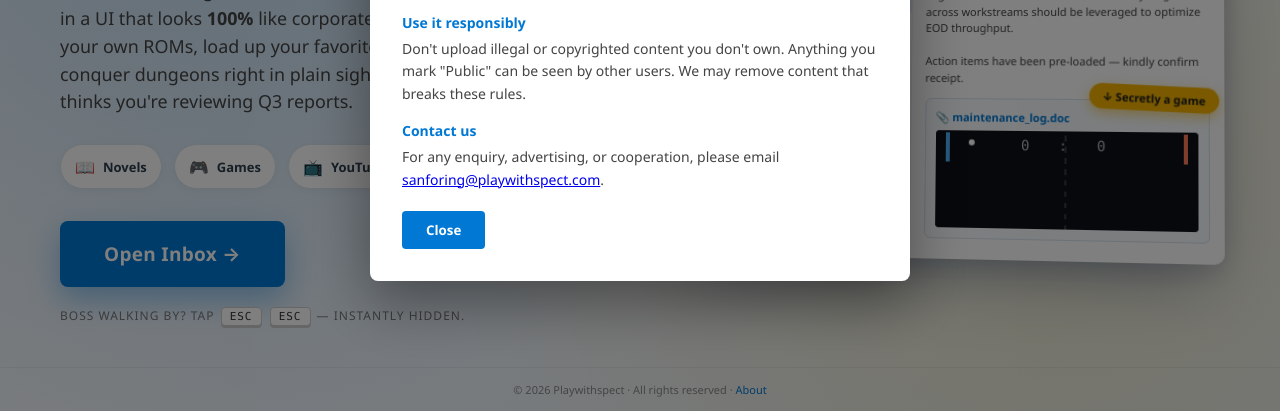
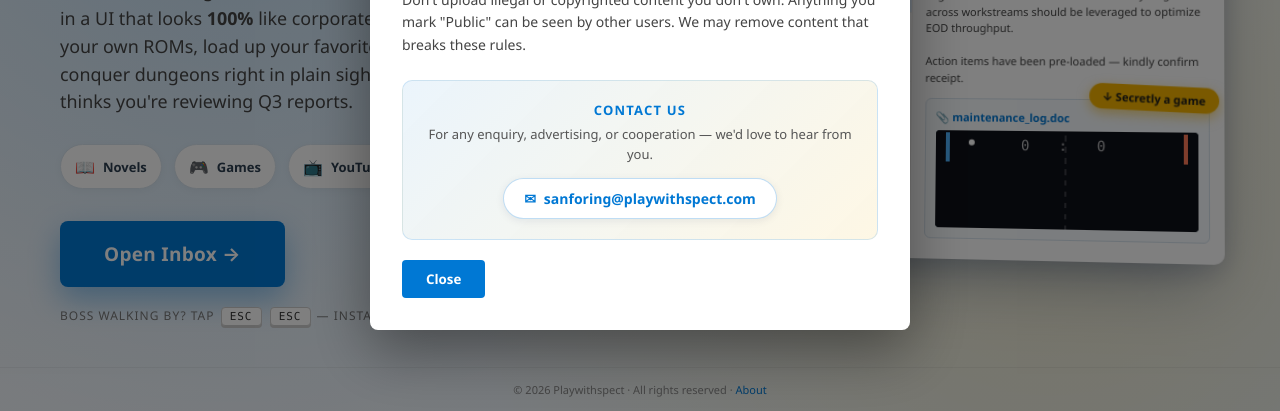
Before and after one commit to Sanforing/Overlook-Mail, a plain HTML site: page index.html in a window 1280 px wide. Both pictures are taken after a click on the element "About". Shown: the part 389-800 px from the top of the page. Drawn offline with Linux system fonts and the light colour scheme.

Commit message:
fix inbox lang carryover (real bug) + style Contact card
- prefs-ui.js: defaultPrefsFromSettings hardcoded uiLang:'en' which made setLang('en') overwrite the 'cht' value the landing wrote. Now defaults to getLang() which reads localStorage at module load.
- index.html: Contact section now a distinct gradient card with a pill email button (hover flips to brand colour) instead of looking like another item in the about list.

```diff
--- a/index.html
+++ b/index.html
@@ -264,6 +264,40 @@
     .modal h2 { font-size: 22px; margin-bottom: 16px; }
     .modal h3 { font-size: 14px; margin-top: 16px; margin-bottom: 6px; color: #0078d4; }
     .modal p { font-size: 14px; line-height: 1.6; color: #444; }
+
+    /* Contact card — stands apart from the about-list above */
+    .contact-card {
+      margin-top: 24px;
+      padding: 20px;
+      border-radius: 10px;
+      background: linear-gradient(135deg, rgba(0,120,212,0.08) 0%, rgba(245,180,0,0.10) 100%);
+      border: 1px solid rgba(0,120,212,0.15);
+      text-align: center;
+    }
+    .contact-card .contact-title {
+      font-size: 13px; font-weight: 700; color: #0078d4;
+      text-transform: uppercase; letter-spacing: 1.2px;
+      margin-bottom: 6px;
+    }
+    .contact-card .contact-lead {
+      font-size: 13px; color: #555; margin-bottom: 14px; line-height: 1.5;
+    }
+    .contact-email-btn {
+      display: inline-flex; align-items: center; gap: 8px;
+      padding: 10px 20px; border-radius: 999px;
+      background: #fff; color: #0078d4;
+      font-weight: 600; font-size: 14px;
+      text-decoration: none;
+      border: 1px solid rgba(0,120,212,0.25);
+      box-shadow: 0 2px 8px rgba(0,30,80,0.08);
+      transition: transform .12s, box-shadow .12s, background .12s;
+    }
+    .contact-email-btn:hover {
+      transform: translateY(-1px);
+      background: #0078d4; color: #fff;
+      box-shadow: 0 6px 18px rgba(0,120,212,0.35);
+      text-decoration: none;
+    }
     .modal-close {
       margin-top: 20px; padding: 10px 24px; background: #0078d4;
       color: #fff; border: none; border-radius: 4px; cursor: pointer;
@@ -397,8 +431,14 @@
       <p data-zh="這<strong>不是</strong>真正的電子郵件服務 — 你無法寄出或收到實際郵件。並非任何售產品，與任何電子郵件服務商並無關聯。">This is <strong>not</strong> a real email service — you can't send or receive actual mail. This is an independent project and is not affiliated with, endorsed by, or connected to any commercial email provider.</p>
       <h3 data-zh="請負責任地使用">Use it responsibly</h3>
       <p data-zh="請勿上傳非法或你不擁有的版權內容。任何你標記為「公開」的內容都可被其他使用者看見。我們保留移除違規內容的權利。">Don't upload illegal or copyrighted content you don't own. Anything you mark "Public" can be seen by other users. We may remove content that breaks these rules.</p>
-      <h3 data-zh="聯絡我們">Contact us</h3>
-      <p data-zh="查詢、廣告或合作事宜，請電郵 <a href=&quot;mailto:sanforing@playwithspect.com&quot;>sanforing@playwithspect.com</a>">For any enquiry, advertising, or cooperation, please email <a href="mailto:sanforing@playwithspect.com">sanforing@playwithspect.com</a>.</p>
+      <div class="contact-card">
+        <div class="contact-title" data-zh="聯絡我們">Contact us</div>
+        <div class="contact-lead" data-zh="查詢、廣告或合作事宜，歡迎來信。">For any enquiry, advertising, or cooperation — we'd love to hear from you.</div>
+        <a class="contact-email-btn" href="mailto:sanforing@playwithspect.com">
+          <span>✉</span>
+          <span>sanforing@playwithspect.com</span>
+        </a>
+      </div>
       <button class="modal-close" onclick="document.getElementById('honestModal').classList.remove('show')" data-zh="關閉">Close</button>
     </div>
   </div>
--- a/js/core/prefs-ui.js
+++ b/js/core/prefs-ui.js
@@ -1,5 +1,5 @@
 import { applyThemeVars } from './utils.js';
-import { setLang } from './i18n.js';
+import { setLang, getLang } from './i18n.js';
 
 const LS_PREFS_KEY = 'stealthbox:prefs';
 
@@ -51,7 +51,9 @@ export function defaultPrefsFromSettings(settings) {
     brand: settings.topbar?.brand || settings.appName || 'Overlook Mail',
     searchPlaceholder: settings.topbar?.searchPlaceholder || 'Search',
     recipientName: settings.user?.displayName || 'Alex Chen',
-    uiLang: 'en',
+    // Inherit the language already detected by i18n.js (which reads
+    // localStorage at module load — set by landing's auto-detect script).
+    uiLang: getLang() || 'en',
     customFolders: [],
     theme: Object.assign({}, settings.theme || {}),
     display: Object.assign({ uiScale: 100, mailFontSize: 14 }, settings.display || {}),
```
